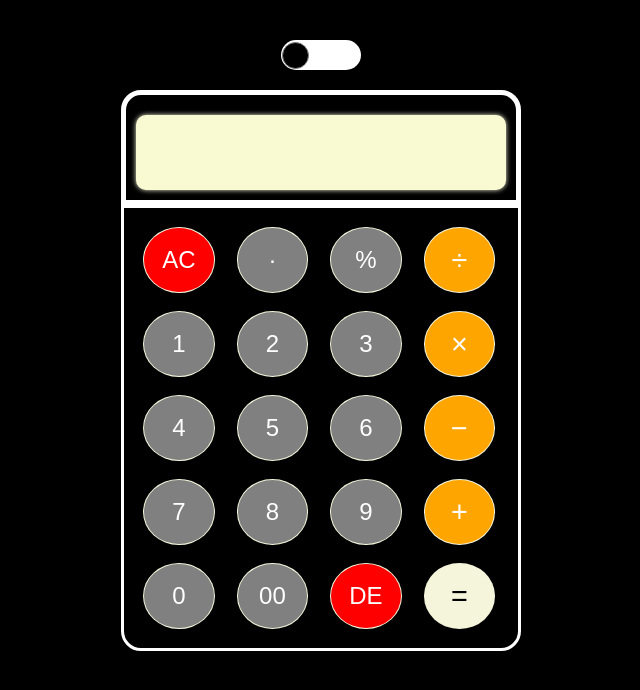
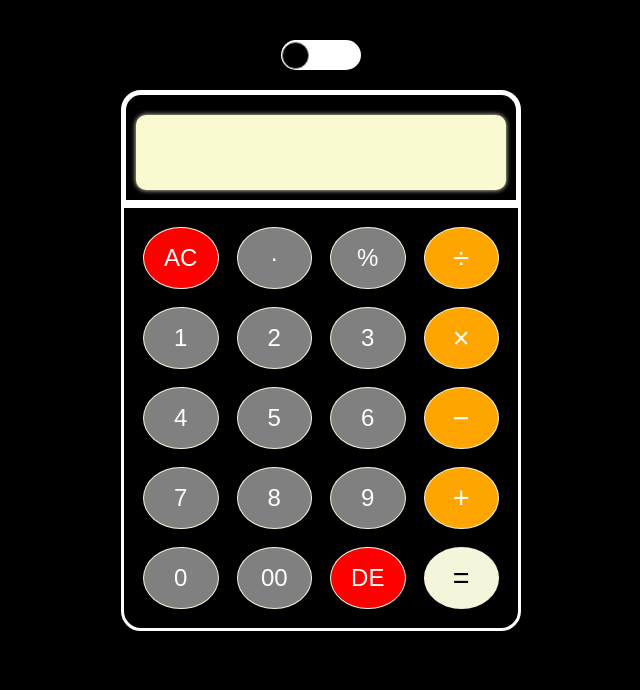
Before and after one commit to kirandinesh/Calculator, a plain HTML site: page index.html in a window 1280 px wide. Shown: the whole page, without its empty margins (319-959 px from the left). Drawn offline with Linux system fonts and the light colour scheme.

Commit message:
calculator2.1

```diff
--- a/style.css
+++ b/style.css
@@ -1,10 +1,13 @@
-/* General Reset */
+
 * {
   box-sizing: border-box;
   margin: 0;
   padding: 0;
 }
-
+button {
+  -webkit-tap-highlight-color: transparent;
+  -webkit-tap-highlight-color: rgba(0, 0, 0, 0);
+}
 /* Dark Mode Styles */
 body {
   background-color: black;
@@ -84,14 +87,15 @@ body {
   background-color: black;
   border-radius: 0 0 20px 20px;
   border: 3px solid white;
-  width: 100%; /* Ensure the container takes up the full width */
-  box-sizing: border-box; /* Include padding in the width */
+  width: 100%;
+  height: auto;
+  box-sizing: border-box;
 }
 
 
 .bottomContainer .buttons,.buttonsadd,.buttonsdiv,.buttonssub,.buttonsc,.buttonsmul,.back,.buttonsequal {
-  width: 95%; /* Adjust width to fill each grid cell */
-  height: 4rem;
+  width: 100%;
+  height: 60px;
   border-radius: 50%;
   align-content: center;
   justify-content: center;
```
